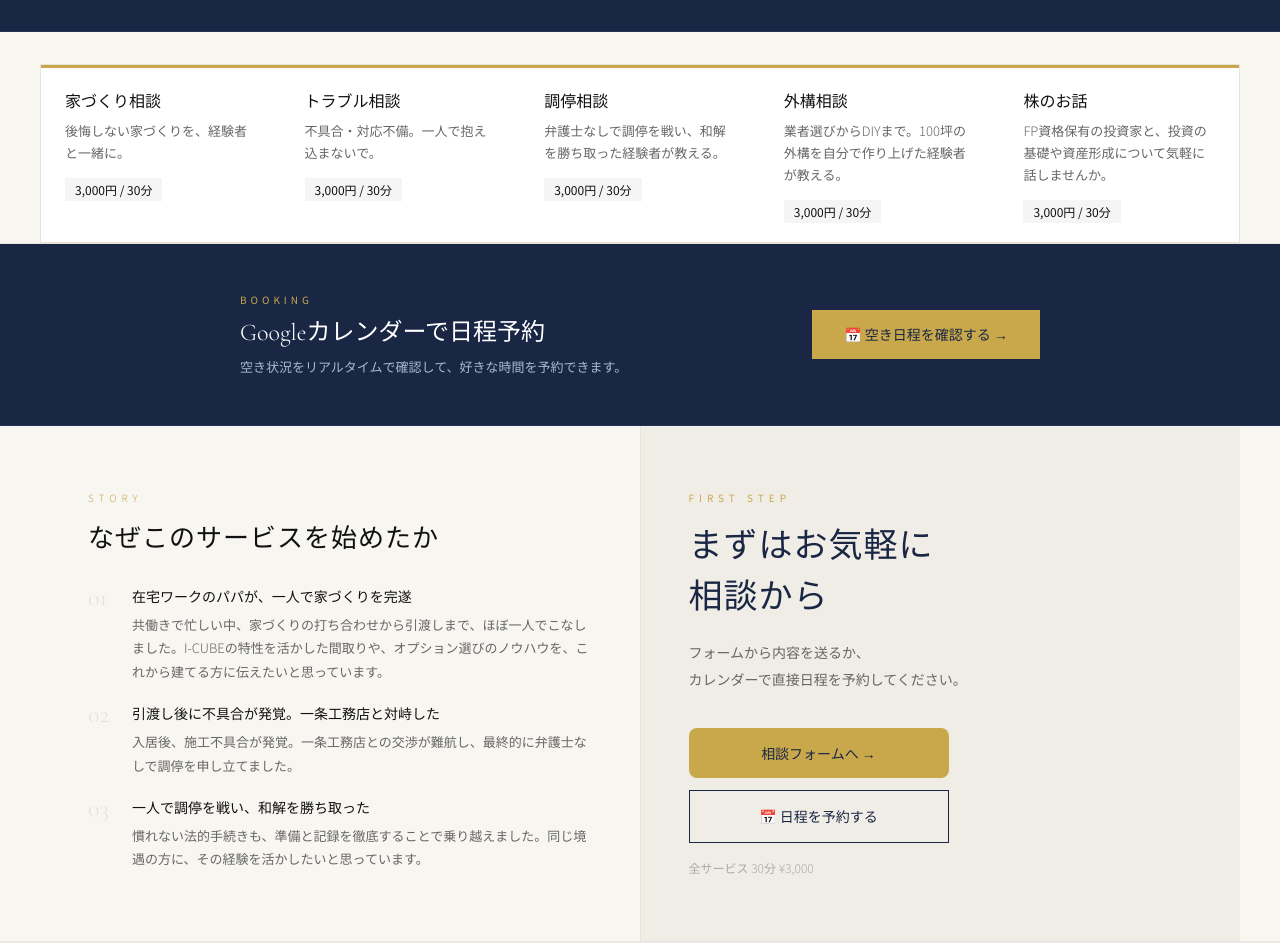
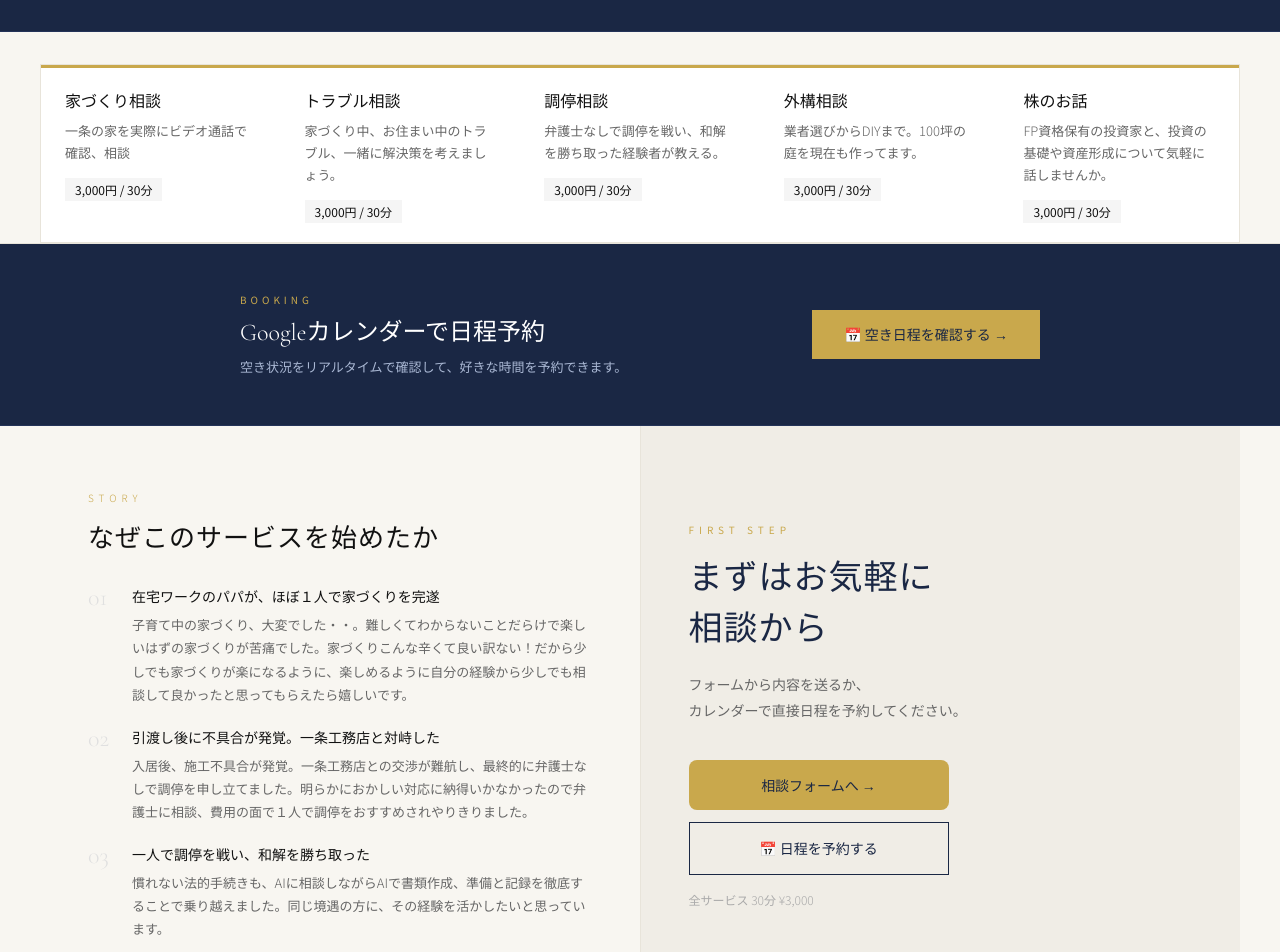
Before and after one commit to tradehant1-cloud/ichijo-consul, a React (Vite) app: page / in a window 1280 px wide. Shown: the part 480-1432 px from the top of the page. Built offline with nearby package versions, Linux system fonts and the light colour scheme.

Commit message:
update story cta section

```diff
--- a/src/App.jsx
+++ b/src/App.jsx
@@ -33,7 +33,7 @@ const SERVICES = [
     title: "家づくり相談",
     sub: "HOME BUILDING",
     icon: "🏠",
-    tagline: "後悔しない家づくりを、経験者と一緒に。",
+    tagline: "一条の家を実際にビデオ通話で確認、相談",
     desc: "間取り・オプション・見積もり・契約など、一条工務店での家づくり全般を相談できます。ZoomではスマホのカメラでI-CUBEの実際の室内・設備をリアルタイムでご案内します。",
     points: ["間取り・動線・収納のアドバイス", "本当に必要なオプションの仕分け", "見積もりの見方・交渉ポイント", "スマホカメラで実際の我が家をZoomご案内"],
     price: "3,000円 / 30分",
@@ -44,7 +44,7 @@ const SERVICES = [
     title: "トラブル相談",
     sub: "TROUBLE SUPPORT",
     icon: "⚖️",
-    tagline: "不具合・対応不備。一人で抱え込まないで。",
+    tagline: "家づくり中、お住まい中のトラブル、一緒に解決策を考えましょう。",
     desc: "施工不具合や一条工務店との対応トラブルに悩む方へ。実際に不具合を発見し、一条工務店との調停で和解を勝ち取った経験をもとに、具体的な対処法をアドバイスします。",
     points: ["不具合の記録・証拠の残し方", "一条工務店への効果的な交渉術", "調停・法的手段の検討", "実体験をもとにした具体的アドバイス"],
     price: "3,000円 / 30分",
@@ -66,7 +66,7 @@ const SERVICES = [
     title: "外構相談",
     sub: "EXTERIOR DESIGN",
     icon: "🌿",
-    tagline: "業者選びからDIYまで。100坪の外構を自分で作り上げた経験者が教える。",
+    tagline: "業者選びからDIYまで。100坪の庭を現在も作ってます。",
     desc: "外構業者の探し方・見積もり比較・DIYでできること・トラブル対応まで、100坪の土地の外構を自分で手がけた経験をもとにアドバイスします。今もDIYで外構を作り続けています。",
     points: ["外構業者の選び方・比較ポイント", "DIYでコストを抑える方法", "一条工務店との外構工事の調整", "外構トラブルの対処法"],
     price: "3,000円 / 30分",
@@ -304,9 +304,9 @@ export default function App() {
                   <h2 style={{ fontFamily: "'Cormorant Garamond', serif", fontSize: 26, fontWeight: 300, marginBottom: 28, letterSpacing: 1 }}>なぜこのサービスを始めたか</h2>
                   <div style={{ display: "flex", flexDirection: "column", gap: 20 }}>
                     {[
-                      ["在宅ワークのパパが、一人で家づくりを完遂", "共働きで忙しい中、家づくりの打ち合わせから引渡しまで、ほぼ一人でこなしました。I-CUBEの特性を活かした間取りや、オプション選びのノウハウを、これから建てる方に伝えたいと思っています。"],
-                      ["引渡し後に不具合が発覚。一条工務店と対峙した", "入居後、施工不具合が発覚。一条工務店との交渉が難航し、最終的に弁護士なしで調停を申し立てました。"],
-                      ["一人で調停を戦い、和解を勝ち取った", "慣れない法的手続きも、準備と記録を徹底することで乗り越えました。同じ境遇の方に、その経験を活かしたいと思っています。"],
+                      ["在宅ワークのパパが、ほぼ１人で家づくりを完遂", "子育て中の家づくり、大変でした・・。難しくてわからないことだらけで楽しいはずの家づくりが苦痛でした。家づくりこんな辛くて良い訳ない！だから少しでも家づくりが楽になるように、楽しめるように自分の経験から少しでも相談して良かったと思ってもらえたら嬉しいです。"],
+                      ["引渡し後に不具合が発覚。一条工務店と対峙した", "入居後、施工不具合が発覚。一条工務店との交渉が難航し、最終的に弁護士なしで調停を申し立てました。明らかにおかしい対応に納得いかなかったので弁護士に相談、費用の面で１人で調停をおすすめされやりきりました。"],
+                      ["一人で調停を戦い、和解を勝ち取った", "慣れない法的手続きも、AIに相談しながらAIで書類作成、準備と記録を徹底することで乗り越えました。同じ境遇の方に、その経験を活かしたいと思っています。"],
                     ].map(([title, text], i) => (
                       <div key={i} style={{ display: "flex", gap: 16, alignItems: "flex-start" }}>
                         <span style={{ fontFamily: "'Cormorant Garamond', serif", fontSize: 24, color: "#e0e0e0", fontWeight: 300, lineHeight: 1, minWidth: 28 }}>0{i + 1}</span>
@@ -418,12 +418,12 @@ export default function App() {
               <div style={{ textAlign: "center" }}>
                 <div style={{ width: 110, height: 110, background: "#f0f0f0", borderRadius: "50%", margin: "0 auto 16px", display: "flex", alignItems: "center", justifyContent: "center", fontSize: 44 }}>🏠</div>
                 <div style={{ fontSize: 17, fontWeight: 500, marginBottom: 4 }}>五十嵐</div>
-                <div style={{ fontSize: 12, color: "#bbb", fontWeight: 300, marginBottom: 8 }}>栃木県 那須塩原市</div>
+                <div style={{ fontSize: 12, color: "#bbb", fontWeight: 300, marginBottom: 8 }}>栃木県 </div>
                 <div style={{ fontSize: 11, color: "#999", fontWeight: 300, background: "#f5f5f5", padding: "4px 10px", display: "inline-block", letterSpacing: 1 }}>在宅ワーク / パパ</div>
               </div>
               <div>
                 <p style={{ fontSize: 15, lineHeight: 2.1, fontWeight: 300, color: "#444", marginBottom: 20 }}>
-                  在宅ワークをしながら、家づくりの打ち合わせから引渡しまでをほぼ一人でこなしました。2022年に一条工務店（I-CUBE）で35坪の注文住宅を建て、現在も実際に住んでいます。
+                  在宅ワークをしながら、家づくりの打ち合わせから引渡しまでをほぼ一人でこなしました。2025年に一条工務店（I-CUBE）で33坪の注文住宅を建てました。
                 </p>
                 <p style={{ fontSize: 15, lineHeight: 2.1, fontWeight: 300, color: "#444", marginBottom: 20 }}>
                   引渡し後に施工不具合が発覚し、一条工務店との交渉が難航。弁護士を使わず自力で調停を申し立て、和解を勝ち取りました。
```
